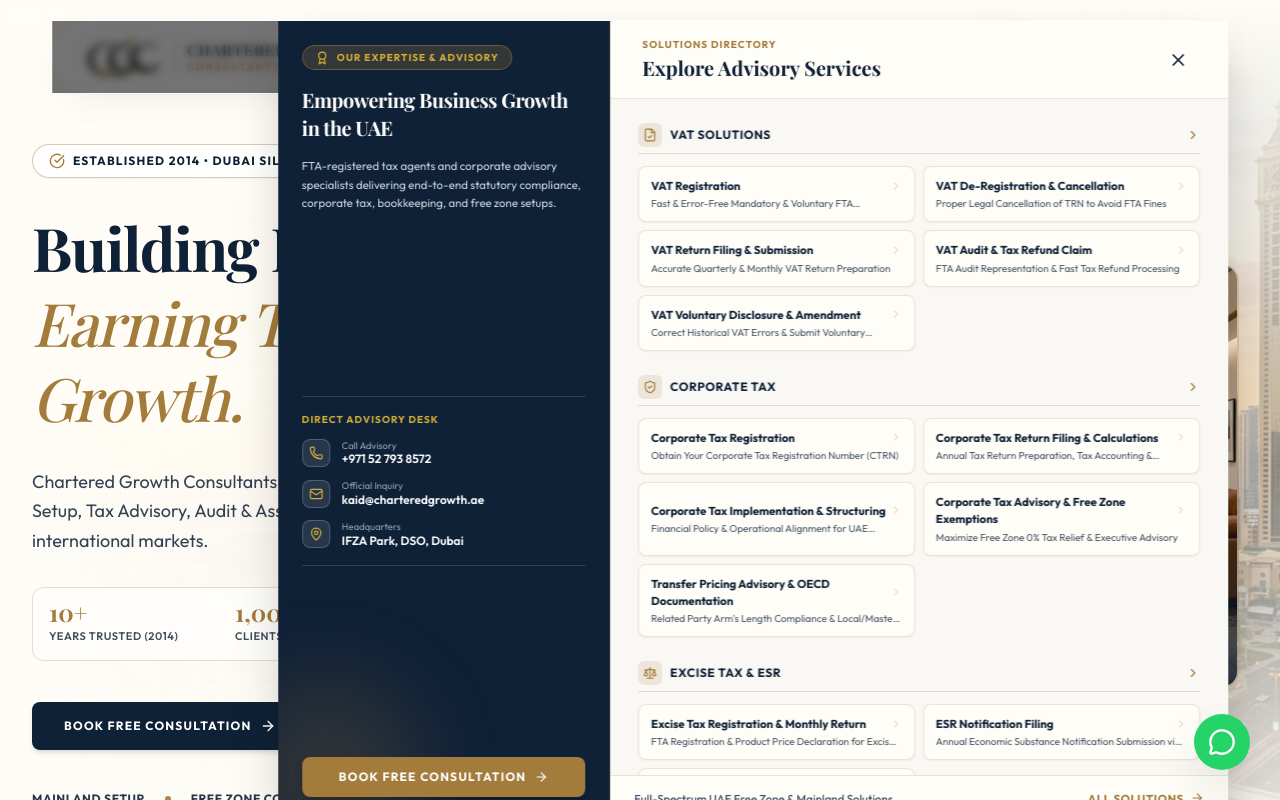
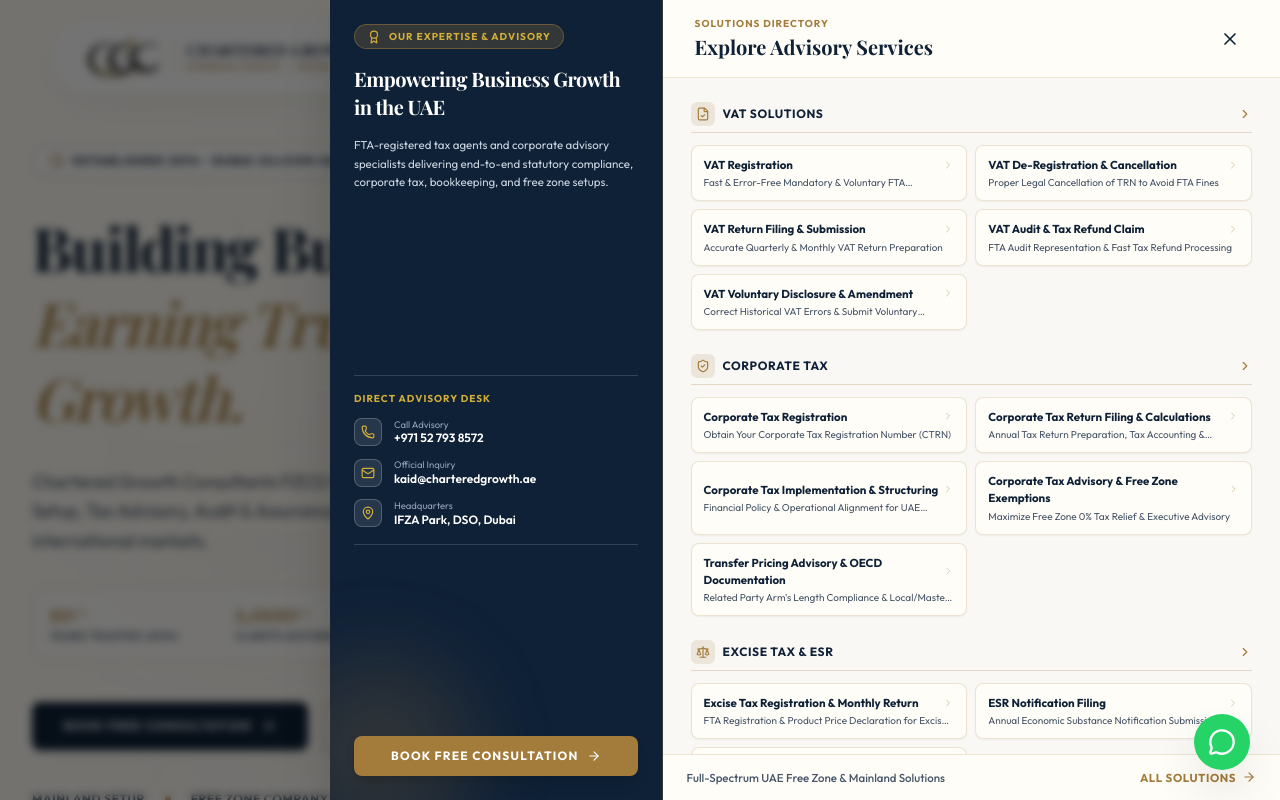
Before and after one commit to BARAD-IDRISH/cgc, a Next.js app: page / in a window 1280 px wide. Both pictures are taken after a click on the button "SOLUTIONS". Shown: the top 800 px of the page. Built offline with nearby package versions, Linux system fonts and the light colour scheme; a web font is replaced by a local one.

Commit message:
Use React createPortal to un-nest SolutionsDrawer from parent transform container and force right 0 positioning

```diff
--- a/src/components/SolutionsDrawer.tsx
+++ b/src/components/SolutionsDrawer.tsx
@@ -1,6 +1,7 @@
 "use client";
 
-import { useEffect } from "react";
+import { useEffect, useState } from "react";
+import { createPortal } from "react-dom";
 import Link from "next/link";
 import { motion, AnimatePresence } from "framer-motion";
 import {
@@ -25,6 +26,12 @@
 }
 
 export default function SolutionsDrawer({ isOpen, onClose }: SolutionsDrawerProps) {
+  const [mounted, setMounted] = useState(false);
+
+  useEffect(() => {
+    setMounted(true);
+  }, []);
+
   // Lock body scroll when drawer is open & enable ESC key listener
   useEffect(() => {
     if (isOpen) {
@@ -59,7 +66,9 @@
     }
   };
 
-  return (
+  if (!mounted) return null;
+
+  return createPortal(
     <AnimatePresence>
       {isOpen && (
         <>
@@ -71,7 +80,7 @@
             transition={{ duration: 0.3 }}
             onClick={onClose}
             style={{ boxSizing: "border-box", margin: 0, padding: 0 }}
-            className="fixed inset-0 top-0 left-0 w-vw h-vh m-0! p-0! z-[1999] bg-black/55 backdrop-blur-xs cursor-pointer"
+            className="fixed inset-0 top-0 left-0 w-screen h-screen m-0! p-0! z-[1999] bg-black/55 backdrop-blur-xs cursor-pointer"
             aria-hidden="true"
           />
 
@@ -81,8 +90,18 @@
             animate={{ x: 0 }}
             exit={{ x: "100%" }}
             transition={{ duration: 0.4, ease: [0.16, 1, 0.3, 1] }}
-            style={{ boxSizing: "border-box", margin: 0, marginRight: 0, padding: 0, right: 0 }}
-            className="fixed top-0 right-0! mr-0! left-auto bottom-0 h-screen m-0! p-0! z-[2000] w-full md:w-[75vw] max-w-[950px] shadow-2xl flex flex-col md:flex-row overflow-hidden bg-[#FAF8F5]"
+            style={{
+              boxSizing: "border-box",
+              position: "fixed",
+              top: 0,
+              right: 0,
+              left: "auto",
+              margin: 0,
+              marginRight: 0,
+              padding: 0,
+              paddingRight: 0,
+            }}
+            className="fixed top-0! right-0! left-auto! bottom-0! h-screen m-0! mr-0! p-0! pr-0! z-[2000] w-full md:w-[75vw] max-w-[950px] shadow-2xl flex flex-col md:flex-row overflow-hidden bg-[#FAF8F5]"
             role="dialog"
             aria-modal="true"
             aria-label="Solutions Directory Navigation Drawer"
@@ -259,6 +278,7 @@
           </motion.div>
         </>
       )}
-    </AnimatePresence>
+    </AnimatePresence>,
+    document.body
   );
 }
```
